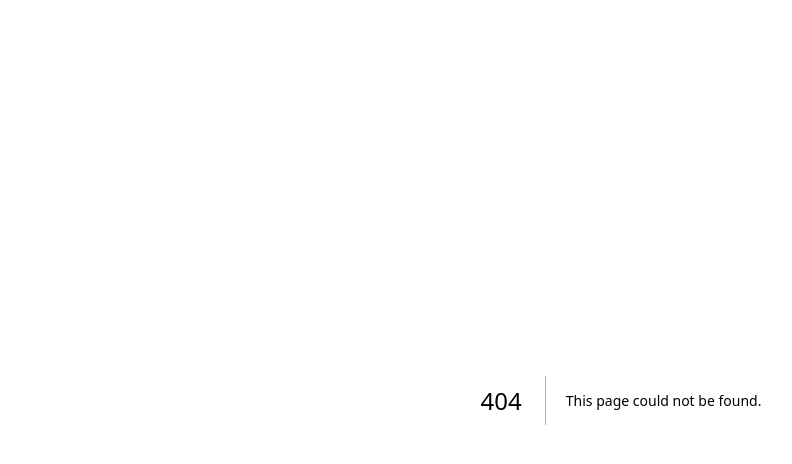
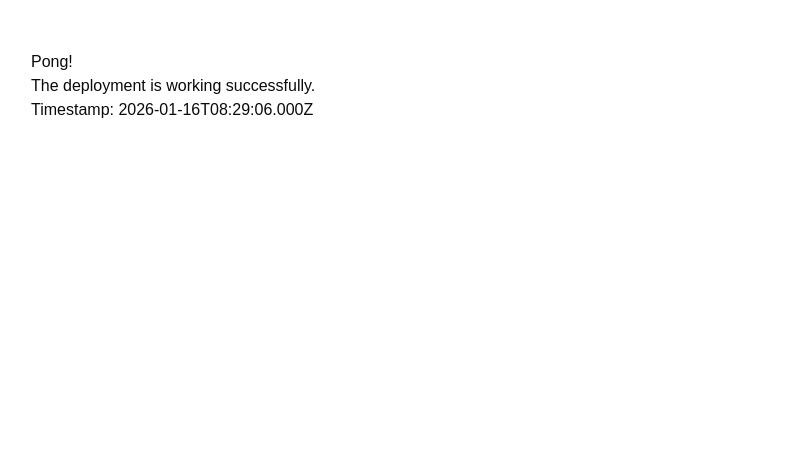
Before and after one commit to Ayushkr2736/lawAssist_Ai, a Next.js app in the folder OneDrive/Desktop/lawassist-ai/: page /ping in a window 1280 px wide. Before the commit this address had no page. Shown: the top 464 px of the page, without its empty margins (19-811 px from the left). Built offline with nearby package versions, Linux system fonts and the light colour scheme.

Commit message:
Add ping route for deployment verification

```diff
--- /dev/null
+++ b/OneDrive/Desktop/lawassist-ai/src/app/ping/page.tsx
@@ -0,0 +1,11 @@
+import React from 'react';
+
+export default function PingPage() {
+    return (
+        <div style={{ padding: '50px', fontFamily: 'sans-serif' }}>
+            <h1>Pong!</h1>
+            <p>The deployment is working successfully.</p>
+            <p>Timestamp: {new Date().toISOString()}</p>
+        </div>
+    );
+}
```
